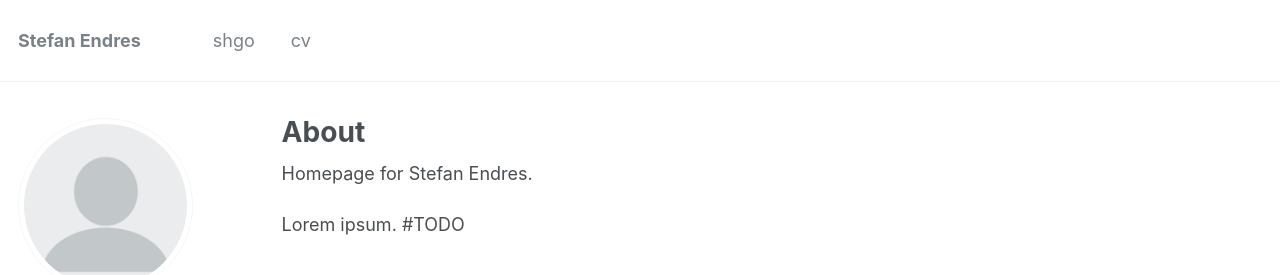
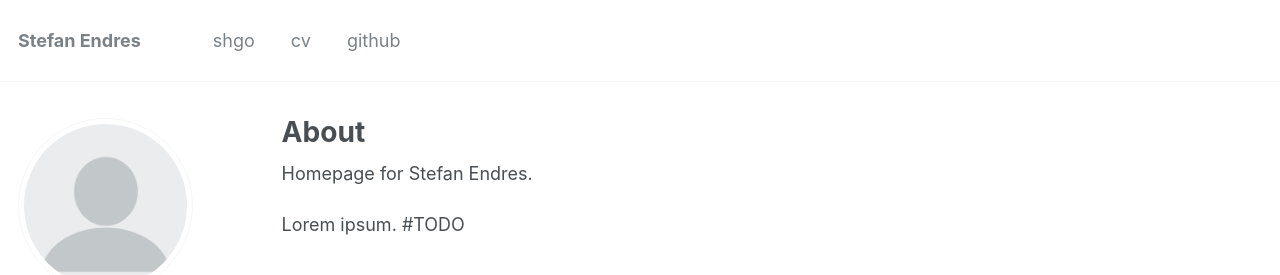
Before and after one commit to Stefan-Endres/Stefan-Endres.github.io, a Jekyll site: the page built from _pages/about.md, in a window 1280 px wide and 998 px high. Shown: the top 275 px of the window. Built offline with Jekyll 4.4.1, drawn with Linux system fonts in a browser that asks for light colours; some web fonts are replaced.

Commit message:
Github nav test

```diff
--- a/_data/navigation.yml
+++ b/_data/navigation.yml
@@ -24,5 +24,8 @@ main:
   - title: "cv"
     url: /cv/
 
+  - title: "github"
+    url: "https://github.com/Stefan-Endres/"
+
 #  - title: "Guide"
 #    url: /markdown/
```
